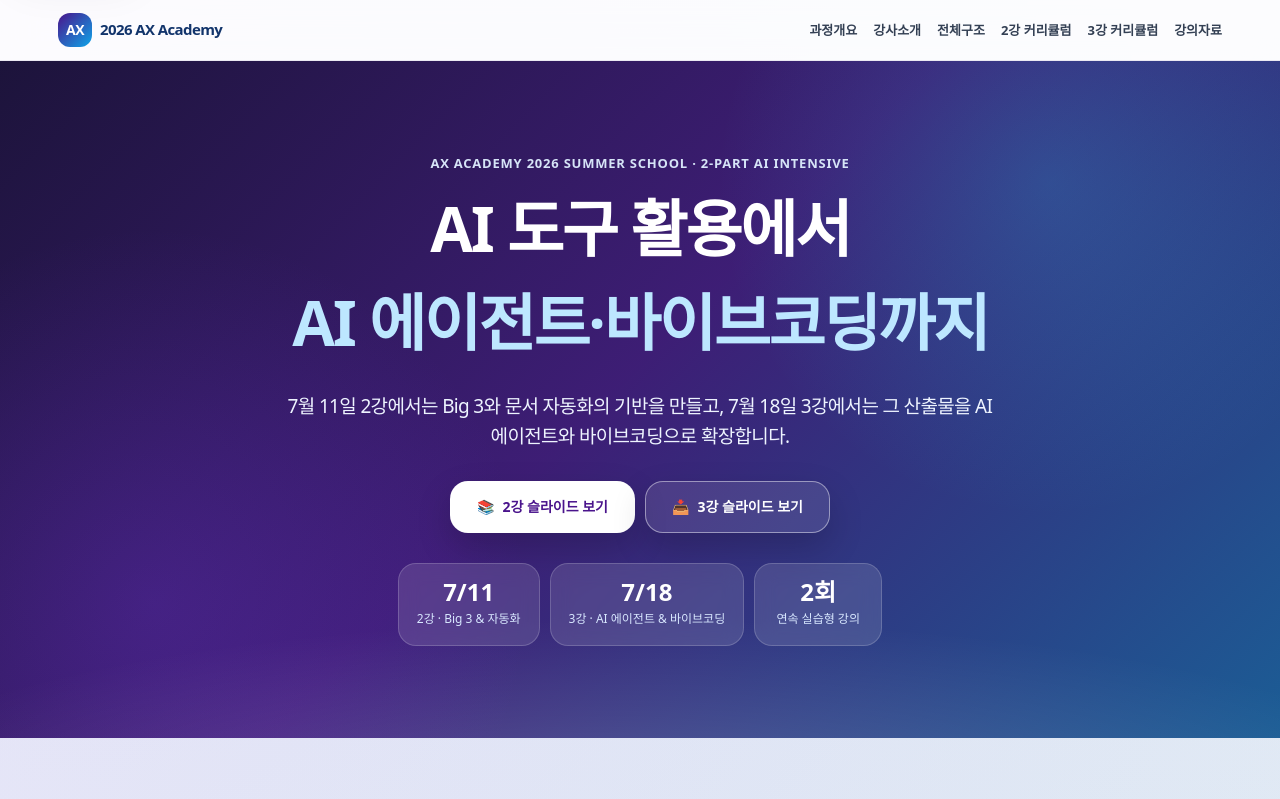
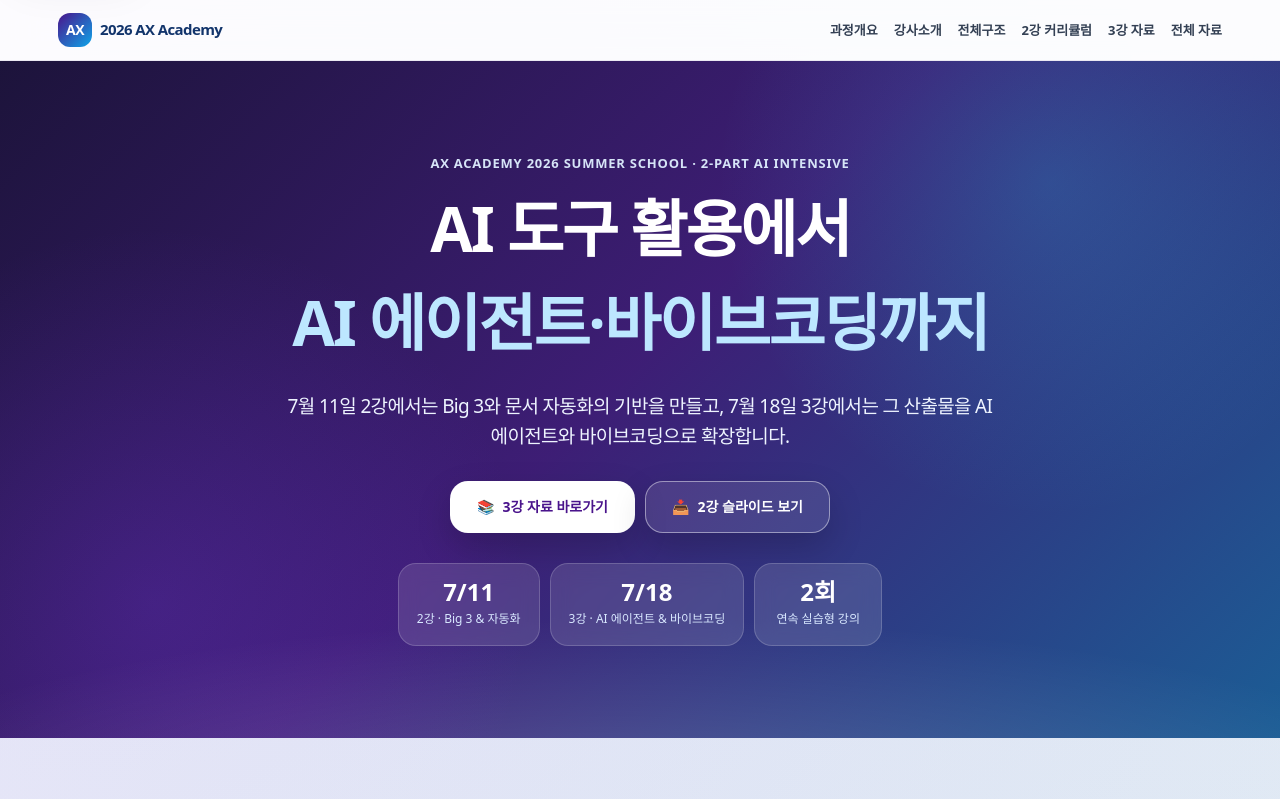
Before and after one commit to Shabley/ax-academy-lecture2-homepage, a website: page index.html in a window 1280 px wide. Shown: the top 799 px of the page. Drawn offline with Linux system fonts and the light colour scheme.

Commit message:
Add direct lecture three materials link

```diff
--- a/index.html
+++ b/index.html
@@ -16,8 +16,8 @@
       <a href="#instructor">강사소개</a>
       <a href="#program">전체구조</a>
       <a href="#curriculum">2강 커리큘럼</a>
-      <a href="#lecture3">3강 커리큘럼</a>
-      <a href="#materials">강의자료</a>
+      <a href="#lecture3-materials">3강 자료</a>
+      <a href="#materials">전체 자료</a>
     </nav>
   </header>
 
@@ -29,8 +29,8 @@
           <h1>AI 도구 활용에서<br><span>AI 에이전트·바이브코딩까지</span></h1>
           <p class="lead">7월 11일 2강에서는 Big 3와 문서 자동화의 기반을 만들고, 7월 18일 3강에서는 그 산출물을 AI 에이전트와 바이브코딩으로 확장합니다.</p>
           <div class="hero-actions">
-            <a class="button primary" href="slides.html" target="_blank" rel="noopener">2강 슬라이드 보기</a>
-            <a class="button secondary" href="lecture3.html" target="_blank" rel="noopener">3강 슬라이드 보기</a>
+            <a class="button primary" href="#lecture3-materials">3강 자료 바로가기</a>
+            <a class="button secondary" href="slides.html" target="_blank" rel="noopener">2강 슬라이드 보기</a>
           </div>
           <div class="stats" aria-label="교육 핵심 정보">
             <div><strong>7/11</strong><span>2강 · Big 3 & 자동화</span></div>
@@ -59,7 +59,7 @@
       <div class="section-title"><p class="eyebrow">2-Part Program Structure</p></div>
       <div class="material-grid program-grid-two">
         <article class="material-card"><div class="material-icon">7/11</div><h3>2강 · AI 도구 Big 3 체크 & New 활용</h3><p>ChatGPT, Gemini, Claude를 역할별로 나누고 CO-STAR, Deep Research, Claude Projects & Skills로 문서 자동화 기반을 만듭니다.</p><a class="button primary" href="#curriculum">2강 상세 보기</a></article>
-        <article class="material-card"><div class="material-icon alt">7/18</div><h3>3강 · AI 에이전트 Track & 바이브코딩</h3><p>ChatGPT Work, Claude Cowork, Codex와 바이브코딩 흐름을 연결해 나만의 앱과 업무 자동화 에이전트 설계로 확장합니다.</p><a class="button primary" href="#lecture3">3강 상세 보기</a></article>
+        <article class="material-card"><div class="material-icon alt">7/18</div><h3>3강 · AI 에이전트 Track & 바이브코딩</h3><p>ChatGPT Work, Claude Cowork, Codex와 바이브코딩 흐름을 연결해 나만의 앱과 업무 자동화 에이전트 설계로 확장합니다.</p><a class="button primary" href="#lecture3-materials">3강 자료 바로가기</a></article>
       </div>
     </section>
 
@@ -94,7 +94,7 @@
     <section id="materials" class="section materials">
       <div class="section-title"><p class="eyebrow">Materials</p><h2>강의자료</h2><p>수강생이 헷갈리지 않도록 2강 자료와 3강 자료를 분리했습니다. 3강 자료는 수업 준비 순서대로 배치했습니다.</p></div>
 
-      <div class="material-group featured-material-group">
+      <div id="lecture3-materials" class="material-group featured-material-group">
         <div class="material-group-title"><span>Lecture 03</span><h3>3강 자료 · AI 에이전트 Track & 바이브코딩</h3><p>먼저 설치가이드를 확인한 뒤, 3강 슬라이드와 프롬프트 자료를 순서대로 활용하세요.</p></div>
         <div class="material-grid material-grid-five">
           <article class="material-card featured-card"><div class="material-icon alt">01</div><h3>3강 슬라이드 보기</h3><p>40쪽 강의 슬라이드를 웹에서 바로 넘겨보며 예습·복습할 수 있습니다.</p><a class="button primary" href="lecture3.html" target="_blank" rel="noopener">3강 슬라이드 보기</a></article>
```
